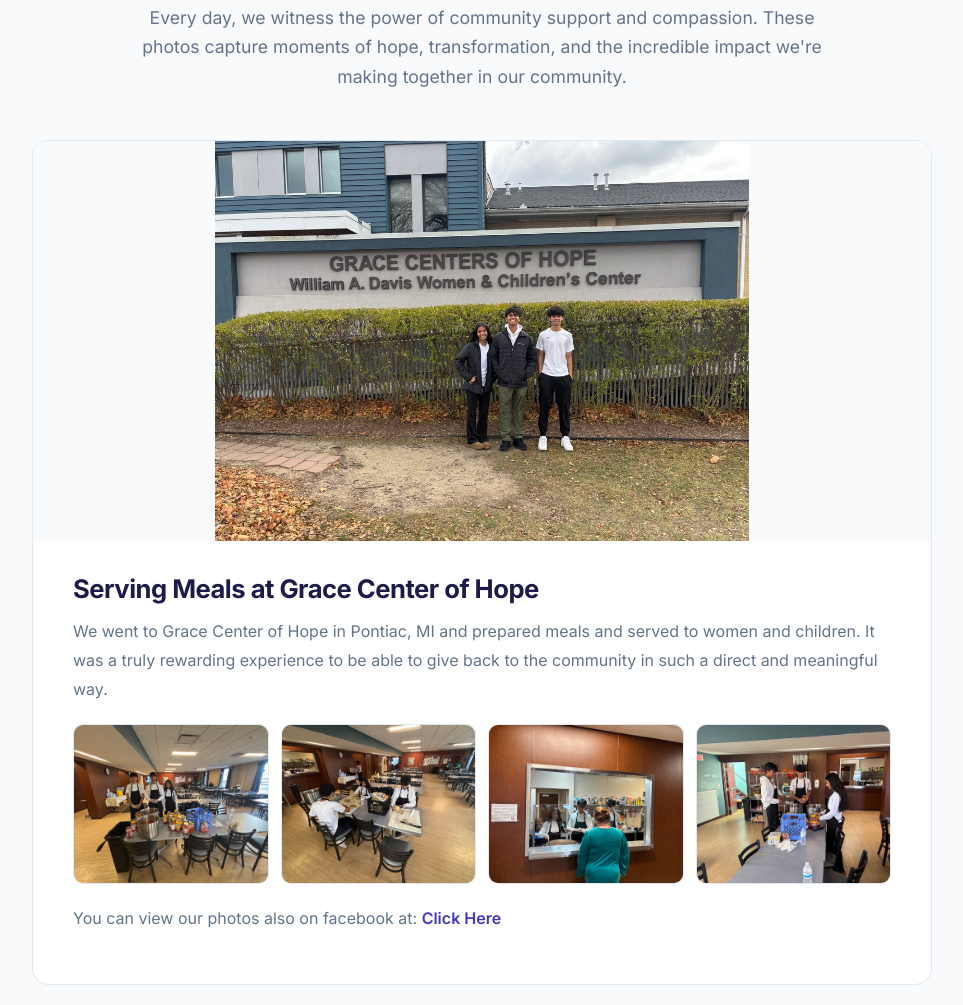
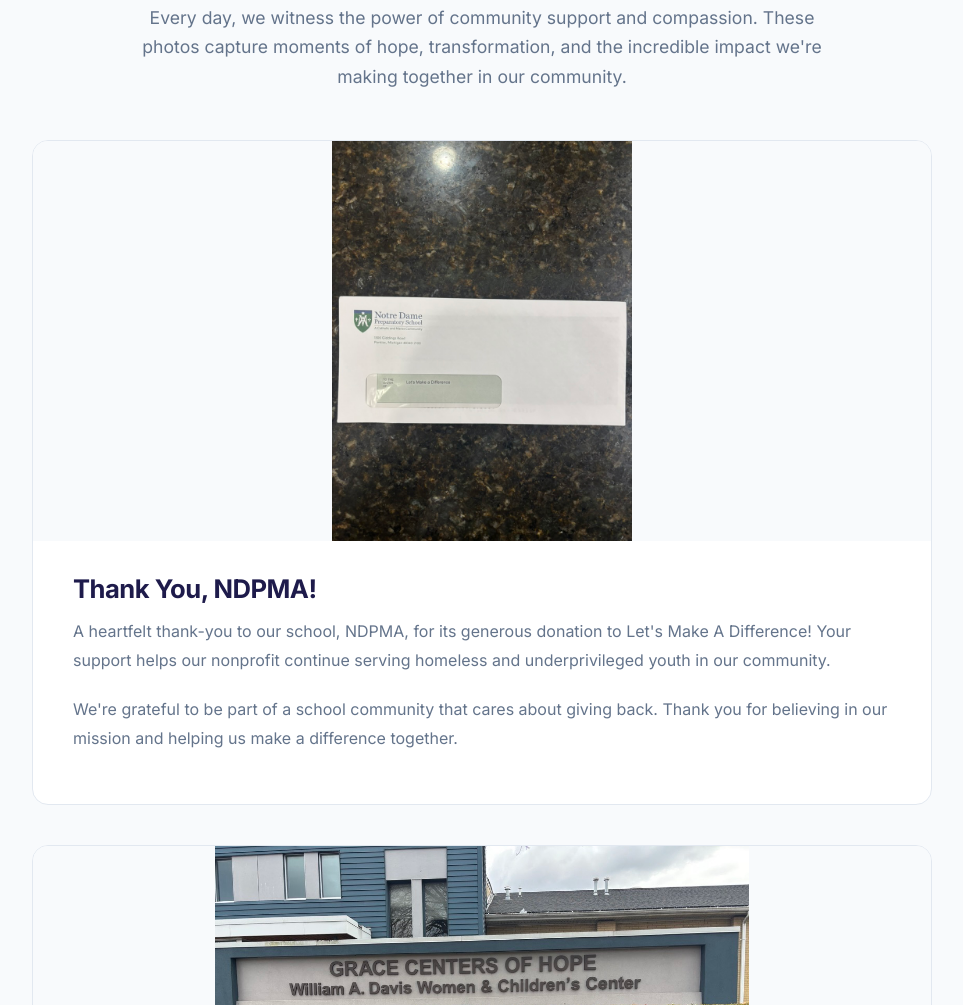
Before and after one commit to Aayushp2403/Let-s-make-a-difference, a website: page blog.html in a window 1280 px wide. Shown: the part 550-1555 px from the top of the page, without its empty margins (158-1121 px from the left). Drawn offline with Linux system fonts and the light colour scheme.

Commit message:
updated ndpma check to website

```diff
--- a/blog.html
+++ b/blog.html
@@ -46,6 +46,17 @@
             </div>
 
             <div class="photo-blog">
+                <article class="blog-post">
+                    <div class="blog-image">
+                        <img src="images/ndpma.jpeg" alt="Donation envelope from Notre Dame Preparatory School addressed to Let's Make A Difference">
+                    </div>
+                    <div class="blog-content-text">
+                        <h3>Thank You, NDPMA!</h3>
+                        <p>A heartfelt thank-you to our school, NDPMA, for its generous donation to Let's Make A Difference! Your support helps our nonprofit continue serving homeless and underprivileged youth in our community.</p>
+                        <p>We're grateful to be part of a school community that cares about giving back. Thank you for believing in our mission and helping us make a difference together.</p>
+                    </div>
+                </article>
+
                 <article class="blog-post">
                     <div class="blog-image">
                         <img src="images/grace5.jpg" alt="Volunteers serving meals at Grace Center of Hope">
```
Also changed, not shown: images/ndpma.jpeg (added).
